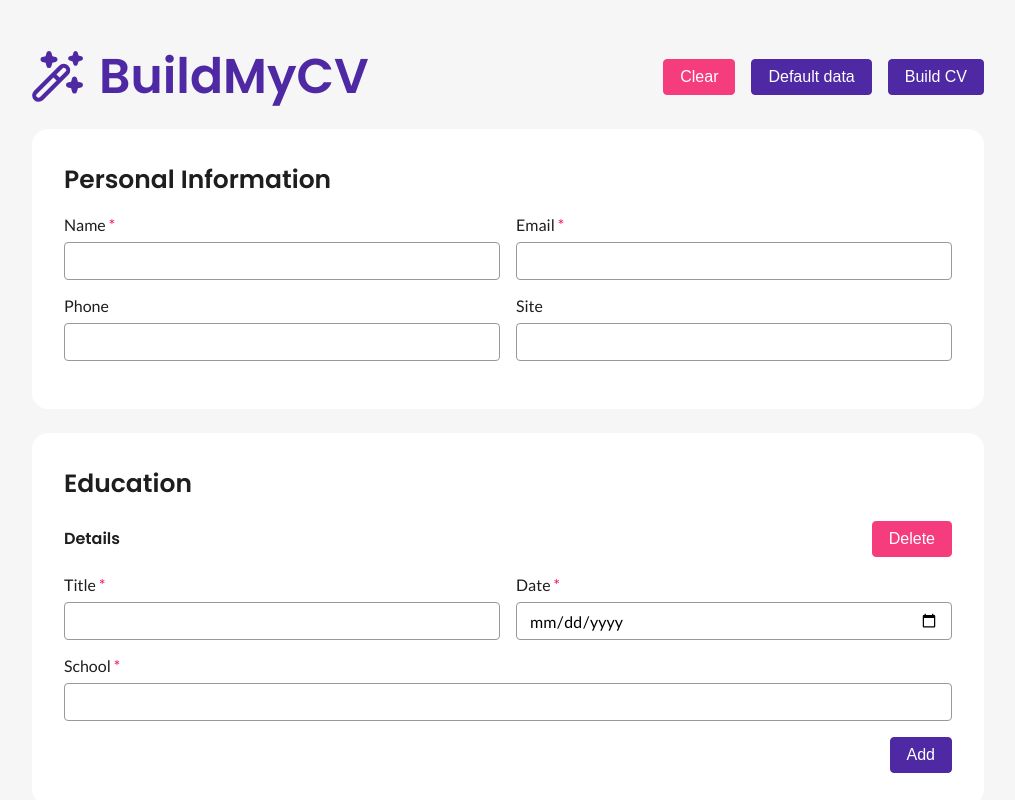
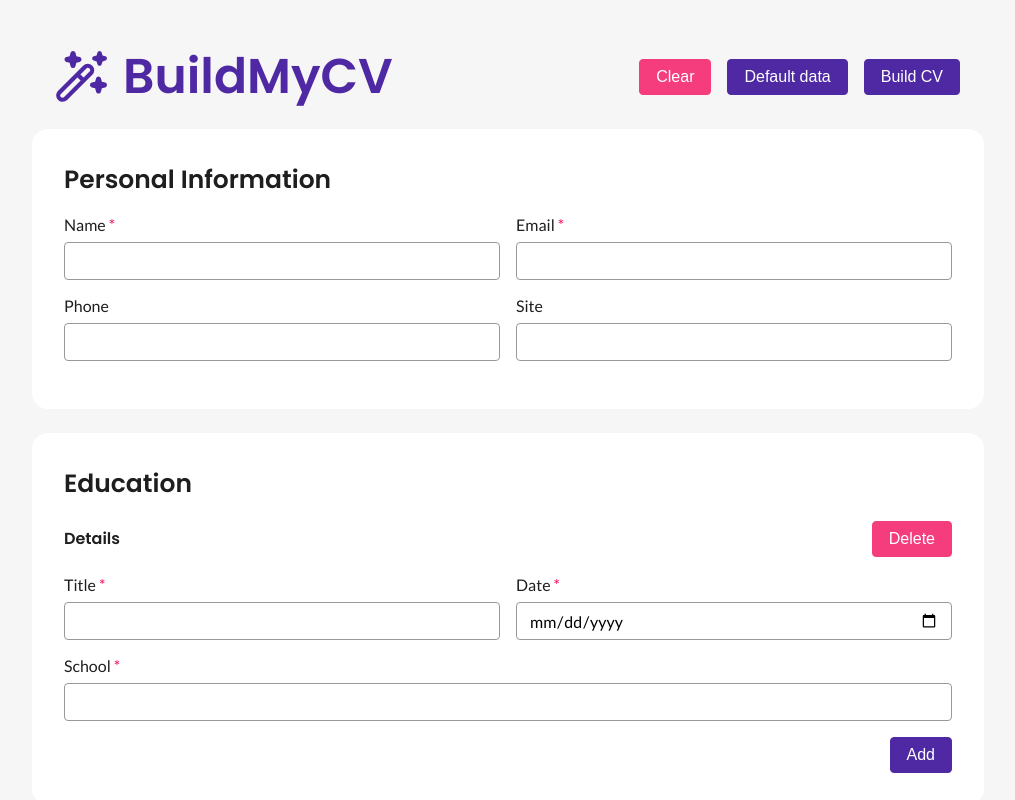
Before and after one commit to dot-sky/cv-app, a React (Vite) app: page / in a window 1280 px wide. Both pictures are taken after a click on the button "Edit". Shown: the top 800 px of the page, without its empty margins (132-1147 px from the left). Built offline with nearby package versions, Linux system fonts and the light colour scheme.

Commit message:
fix: change spacing on header

```diff
--- a/src/styles/Form.css
+++ b/src/styles/Form.css
@@ -10,9 +10,11 @@ form > .form-section:not(:last-child) {
 .header {
   display: flex;
   justify-content: space-between;
+  margin: var(--space-2x) var(--space-3x);
 }
+
 .edit-title {
-  margin: var(--space-2x) 0;
+  margin: 0;
   display: flex;
   justify-content: center;
   align-items: center;
```
